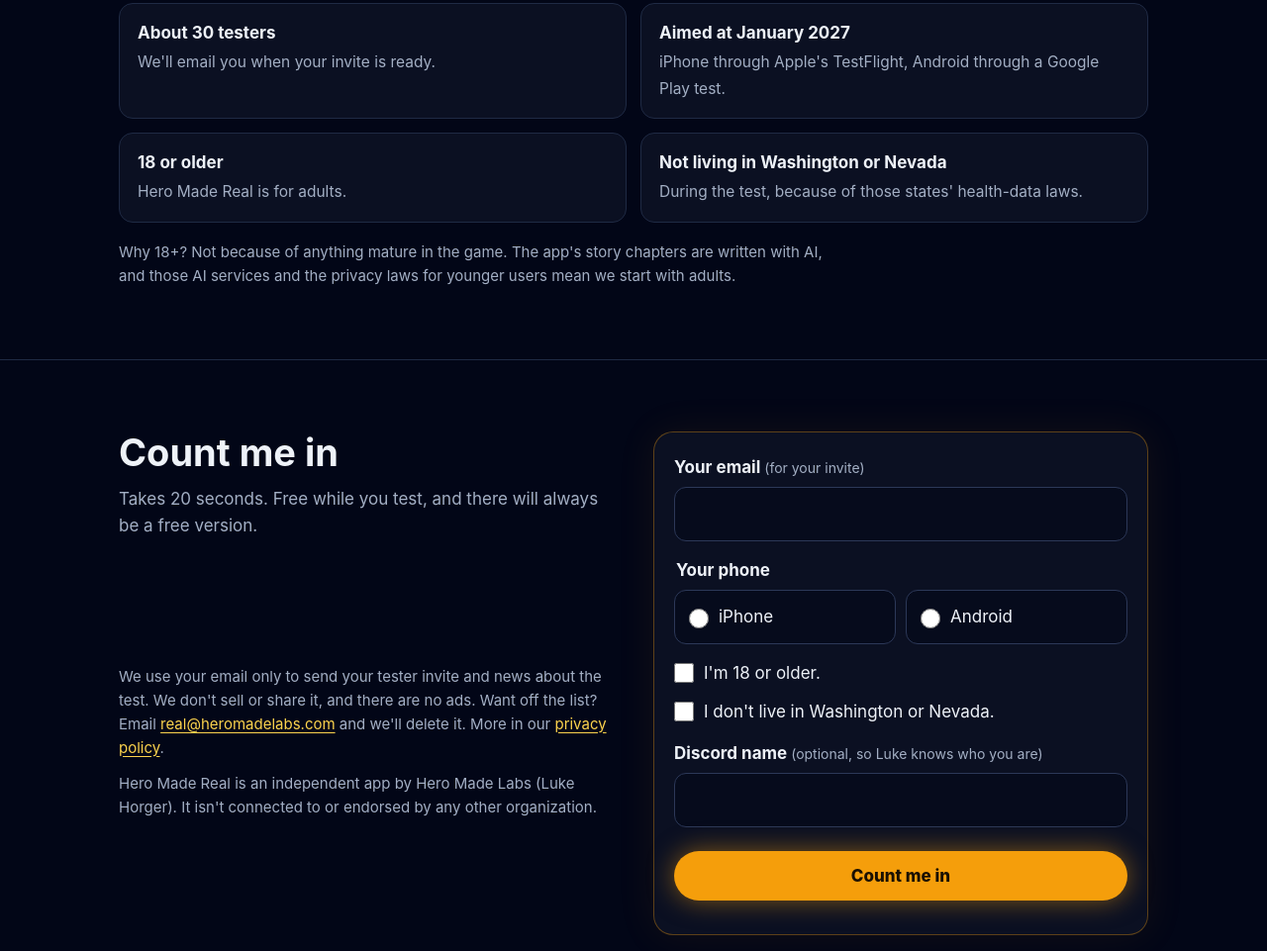
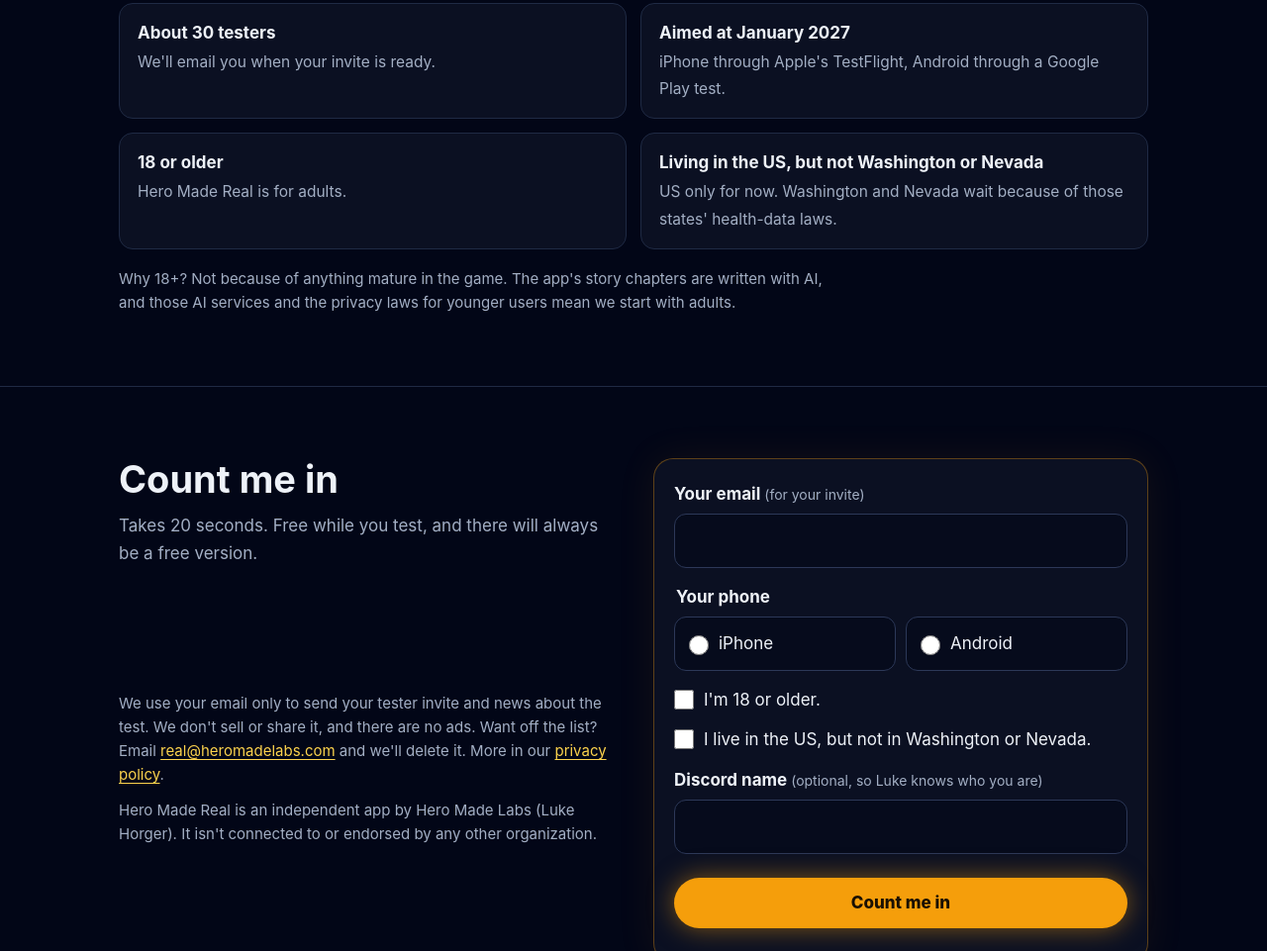
Before and after one commit to lukehorger/heromadelabs, a plain HTML site: page real/alpha/index.html in a window 1280 px wide. Shown: the part 3033-3994 px from the top of the page at 99% size. Drawn offline with Linux system fonts and the light colour scheme.

Commit message:
Real alpha page: US only for now (Luke, 25 Nov)
Co-Authored-By: Claude Opus 5.5 <noreply@anthropic.com>

```diff
--- a/real/alpha/index.html
+++ b/real/alpha/index.html
@@ -171,7 +171,7 @@
         <li><b>About 30 testers</b><span>We'll email you when your invite is ready.</span></li>
         <li><b>Aimed at January 2027</b><span>iPhone through Apple's TestFlight, Android through a Google Play test.</span></li>
         <li><b>18 or older</b><span>Hero Made Real is for adults.</span></li>
-        <li><b>Not living in Washington or Nevada</b><span>During the test, because of those states' health-data laws.</span></li>
+        <li><b>Living in the US, but not Washington or Nevada</b><span>US only for now. Washington and Nevada wait because of those states' health-data laws.</span></li>
       </ul>
       <p class="why">Why 18+? Not because of anything mature in the game. The app's story chapters are written with AI, and those AI services and the privacy laws for younger users mean we start with adults.</p>
     </div>
@@ -196,7 +196,7 @@
           </div>
         </fieldset>
         <label class="check"><input type="checkbox" name="adult" value="yes" required> <span>I'm 18 or older.</span></label>
-        <label class="check"><input type="checkbox" name="state" value="yes" required> <span>I don't live in Washington or Nevada.</span></label>
+        <label class="check"><input type="checkbox" name="state" value="yes" required> <span>I live in the US, but not in Washington or Nevada.</span></label>
         <div class="field" style="margin-top:14px">
           <label for="handle">Discord name <span class="hint">(optional, so Luke knows who you are)</span></label>
           <input id="handle" name="handle" type="text" maxlength="60" autocomplete="off">
@@ -240,7 +240,7 @@
     if (!/^[^\s@]+@[^\s@]+\.[^\s@]{2,}$/.test(email)) return fail("Please enter a valid email.", form.email);
     if (!device) return fail("Please pick iPhone or Android.");
     if (!form.adult.checked) return fail("The test is for adults 18 and older.", form.adult);
-    if (!form.state.checked) return fail("Sorry, testers can't live in Washington or Nevada during this test.", form.state);
+    if (!form.state.checked) return fail("Sorry, for now testers need to live in the US, outside Washington and Nevada.", form.state);
 
     var body = new URLSearchParams({
       email: email, device: device.value, adult: "yes", state: "yes",
```
